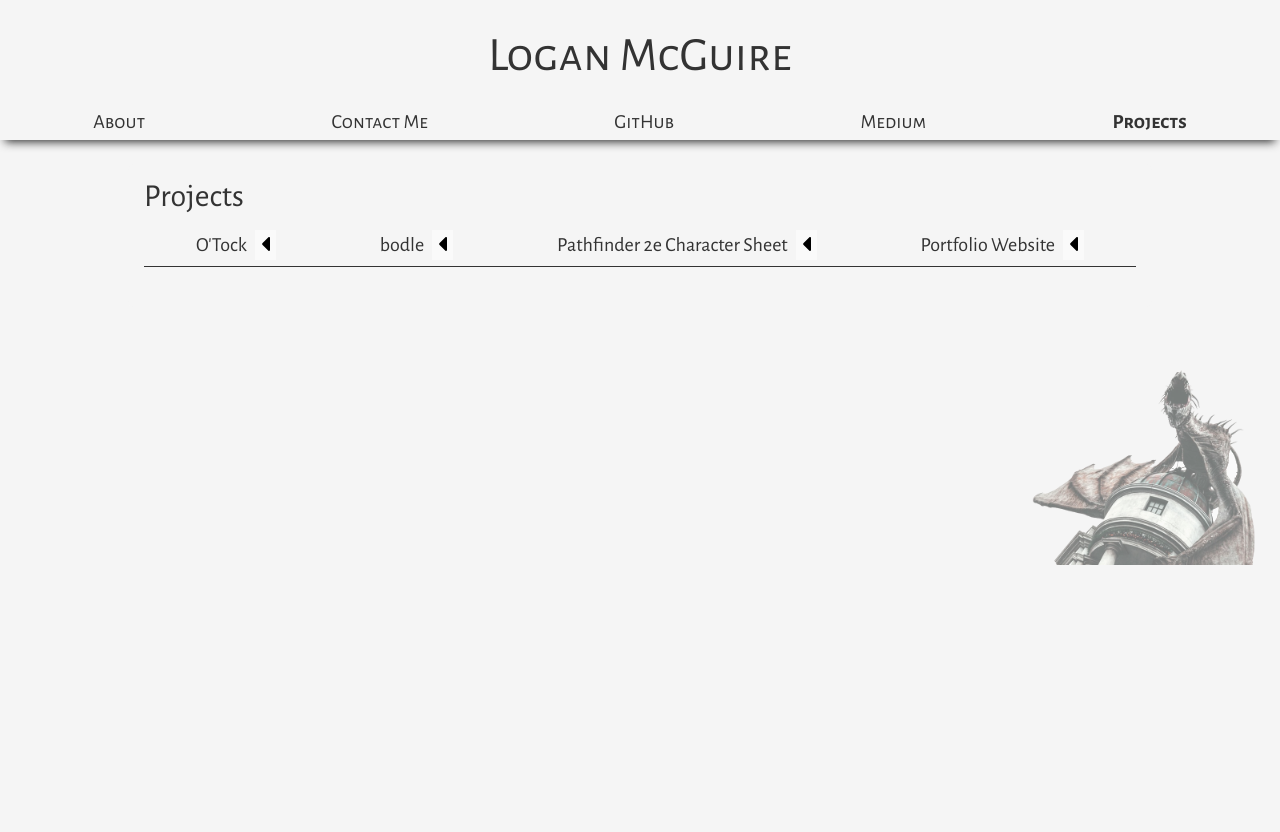
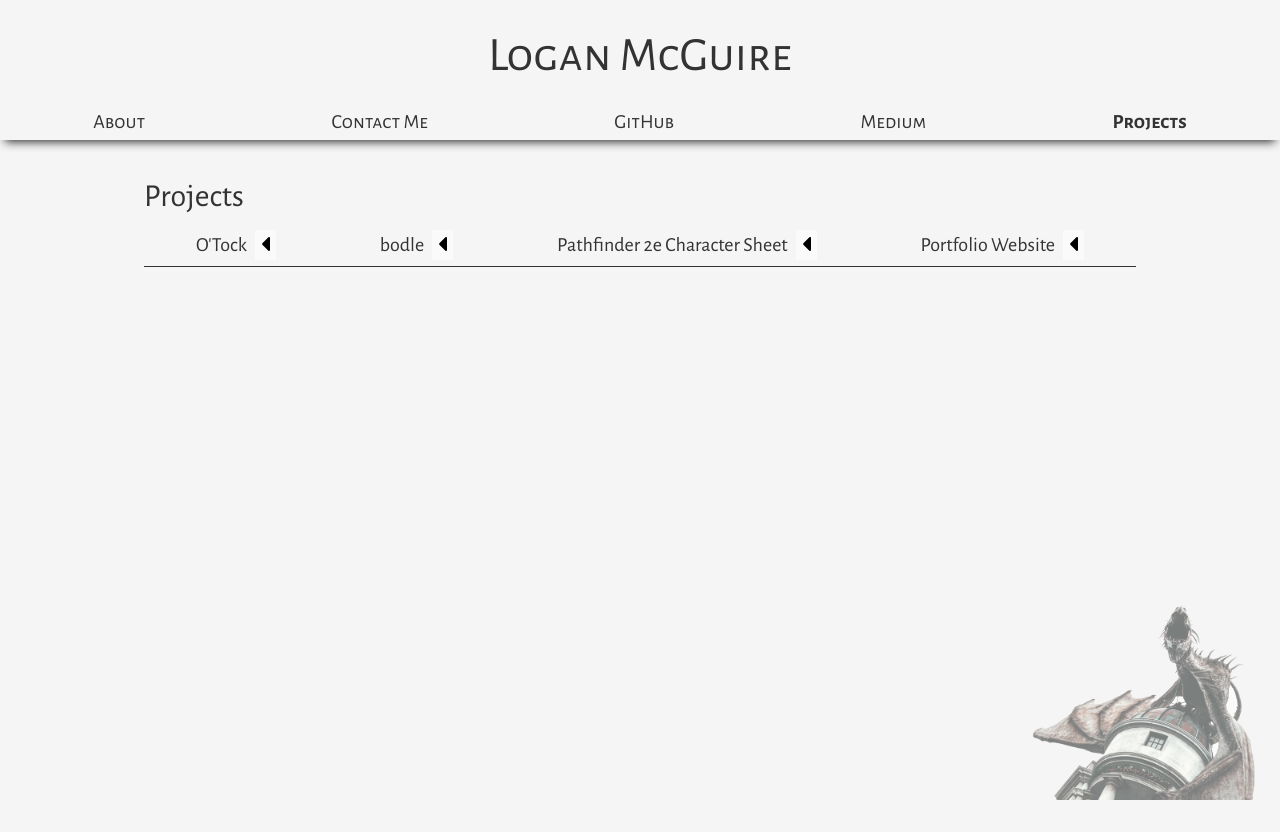
Before and after one commit to Zietieflr/portfolio-website, a React (Create React App) app: page /projects in a window 1280 px wide. Before the commit the page ends 800 px from the top, so only its background shows below. Built offline with nearby package versions, Linux system fonts and the light colour scheme.

Commit message:
Move body css to index.css. Make decorative image a fixed postion. Fallback for Medium and GitHub scripts.

```diff
--- a/src/App.css
+++ b/src/App.css
@@ -1,15 +1,15 @@
 @import url('https://fonts.googleapis.com/css2?family=Alegreya+Sans+SC:wght@400;500;700&display=swap');
 /* font-family: 'Alegreya Sans SC', sans-serif; */
 
-body {
-  background-color: hsl(0, 0%, 96%);
-  color: hsl(0, 0%, 20%);
+#root {
+  min-height: inherit;
 }
 
 main {
   /* padding-bottom: 2rem; */
   position: relative;
-  height: 100vh;
+  min-height: inherit;
+  padding-bottom: 2rem;
 }
 
 h1 {
@@ -58,8 +58,9 @@ h6 {
 
 #decor-dragon {
   z-index: -1;
-  position: -webkit-sticky;
-  position: sticky;
+  /* position: -webkit-sticky;
+  position: sticky; */
+  position: fixed;
   right: 0;
   bottom: 0;
   width: 20%;
--- a/src/components/GitHub.js
+++ b/src/components/GitHub.js
@@ -41,8 +41,8 @@ export default function GitHub(){
     return () => {
       const $rendingScript = document.getElementById("rendering-script");
       const $gitHubScript = document.getElementById("git-hub-script");
-      document.body.removeChild($rendingScript);
-      document.body.removeChild($gitHubScript);
+      if ($rendingScript) {document.body.removeChild($rendingScript)};
+      if ($gitHubScript) {document.body.removeChild($gitHubScript)};
     }
   }, []);
 
--- a/src/components/Medium.js
+++ b/src/components/Medium.js
@@ -41,8 +41,8 @@ export default function Medium(){
     return () => {
       const $rendingScript = document.getElementById("rendering-script");
       const $mediumScript = document.getElementById("medium-script");
-      document.body.removeChild($rendingScript);
-      document.body.removeChild($mediumScript);
+      if ($rendingScript) {document.body.removeChild($rendingScript)};
+      if ($mediumScript) {document.body.removeChild($mediumScript)};
     }
   }, []);
 
--- a/src/index.css
+++ b/src/index.css
@@ -1,12 +1,15 @@
 @import url('https://fonts.googleapis.com/css2?family=Alegreya+Sans:wght@300;400;500;700&display=swap');
 
 body {
+  background-color: hsl(0, 0%, 96%);
+  min-height: 100vh;
   margin: 0;
   font-family: 'Alegreya Sans', sans-serif, -apple-system, BlinkMacSystemFont, 'Segoe UI', 'Roboto', 'Oxygen',
     'Ubuntu', 'Cantarell', 'Fira Sans', 'Droid Sans', 'Helvetica Neue',
     sans-serif;
   -webkit-font-smoothing: antialiased;
   -moz-osx-font-smoothing: grayscale;
+  color: hsl(0, 0%, 20%);
 }
 
 code {
```
